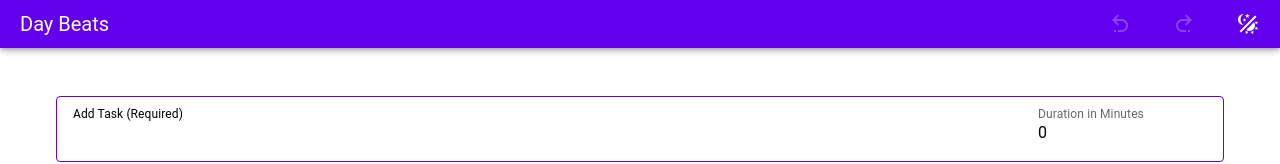
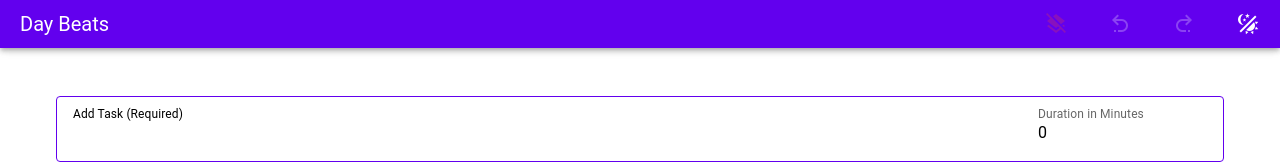
Before and after one commit to cwiki/day-beats, a Vue app: page / in a window 1280 px wide. Shown: the top 164 px of the page. Built offline with nearby package versions, Linux system fonts and the light colour scheme.

Commit message:
Added clear all tasks button

```diff
--- a/src/components/MyAppToolbar.vue
+++ b/src/components/MyAppToolbar.vue
@@ -16,6 +16,10 @@ function toggleTheme() {
     theme.global.name.value = "beatLight";
   }
 }
+
+function clearTasks() {
+  taskStore.addChanges("DELETE", ...taskStore.tasks);
+}
 </script>
 
 <template>
@@ -23,6 +27,17 @@ function toggleTheme() {
     <v-toolbar-title> Day Beats </v-toolbar-title>
     <v-spacer />
     <v-toolbar-items>
+      <v-btn
+        v-if="showUndoRedo"
+        color="red"
+        @click="clearTasks"
+        :disabled="!taskStore.tasks.length"
+      >
+        <v-icon size="x-large">mdi-layers-off</v-icon>
+        <v-tooltip activator="parent" location="bottom">
+          Clear All Tasks
+        </v-tooltip>
+      </v-btn>
       <v-btn
         v-if="showUndoRedo"
         @click="taskStore.undo()"
@@ -45,12 +60,6 @@ function toggleTheme() {
           Toggle Dark Mode
         </v-tooltip>
       </v-btn>
-      <!--      <v-btn to="/">-->
-      <!--        <v-icon size="x-large">mdi-format-list-numbered</v-icon>-->
-      <!--        <v-tooltip activator="parent" location="bottom">-->
-      <!--          Task List / Home-->
-      <!--        </v-tooltip>-->
-      <!--      </v-btn>-->
       <!--      <v-btn to="/config">-->
       <!--        <v-icon size="x-large">mdi-format-list-bulleted-triangle</v-icon>-->
       <!--        <v-tooltip activator="parent" location="bottom"> Day Config </v-tooltip>-->
```
